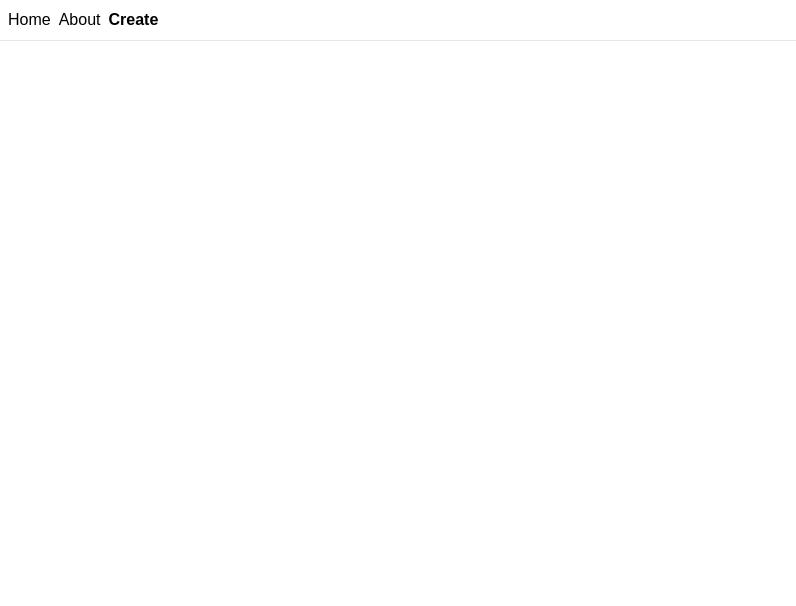
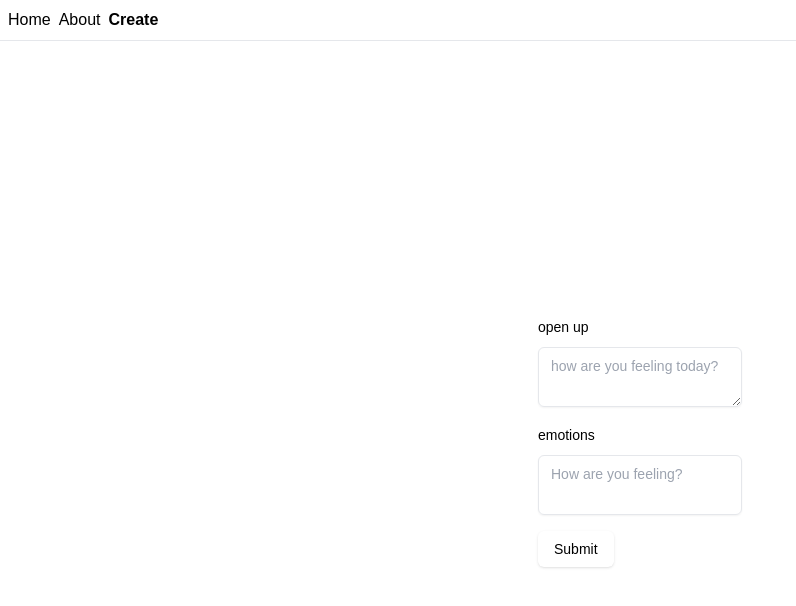
Before and after one commit to byt3h3ad/notalone, a React (Vite) app in the folder frontend/: page /create in a window 1280 px wide. Shown: the top 606 px of the page, without its empty margins (0-796 px from the left). Built offline with nearby package versions, Linux system fonts and the light colour scheme.

Commit message:
yoloing at 2024-12-22T18.18

```diff
--- a/frontend/src/components/Thought.tsx
+++ b/frontend/src/components/Thought.tsx
@@ -27,7 +27,7 @@ export const Thought: React.FC<Props> = ({
 }) => {
   const { mutate: like } = useLikeThought();
   return (
-    <Card key={_id} className="w-fit max-h-fit">
+    <Card key={_id} className="w-fit h-fit">
       <CardHeader>
         <CardDescription className="opacity-60">
           {formatDate(created_at)}
--- a/frontend/src/routes/create.lazy.tsx
+++ b/frontend/src/routes/create.lazy.tsx
@@ -1,21 +1,24 @@
+import { zodResolver } from "@hookform/resolvers/zod";
 import { createLazyFileRoute } from "@tanstack/react-router";
 import { useForm } from "react-hook-form";
+import { toast } from "sonner";
 import { z } from "zod";
-import { zodResolver } from "@hookform/resolvers/zod";
-import { toast } from "sonner";
+import { Button } from "../components/ui/button";
 import {
   Form,
   FormControl,
-  FormDescription,
   FormField,
   FormItem,
   FormLabel,
   FormMessage,
 } from "../components/ui/form";
+import { Textarea } from "../components/ui/textarea";
 
 const formSchema = z.object({
   content: z.string().min(1).max(1000),
-  emotions: z.array(z.string()).min(1),
+  emotions: z
+    .array(z.string())
+    .nonempty({ message: "Please select at least one emotion" }),
 });
 
 export const Route = createLazyFileRoute("/create")({
@@ -36,8 +39,45 @@ function RouteComponent() {
     });
   }
   return (
-    <Form {...form}>
-      <form onSubmit={form.handleSubmit(onSubmit)}></form>
-    </Form>
+    <main className="grid place-content-center min-h-screen">
+      <Form {...form}>
+        <form onSubmit={form.handleSubmit(onSubmit)} className="space-y-4">
+          <FormField
+            control={form.control}
+            name="content"
+            render={({ field }) => (
+              <FormItem>
+                <FormLabel>open up</FormLabel>
+                <FormControl>
+                  <Textarea
+                    placeholder="how are you feeling today?"
+                    {...field}
+                  />
+                </FormControl>
+                <FormMessage />
+              </FormItem>
+            )}
+          />
+          <FormField
+            control={form.control}
+            name="emotions"
+            render={({ field }) => (
+              <FormItem>
+                <FormLabel>emotions</FormLabel>
+                <FormControl>
+                  <Textarea
+                    placeholder="How are you feeling?"
+                    className="resize-none"
+                    {...field}
+                  />
+                </FormControl>
+                <FormMessage />
+              </FormItem>
+            )}
+          />
+          <Button type="submit">Submit</Button>
+        </form>
+      </Form>
+    </main>
   );
 }
--- a/frontend/src/routes/index.lazy.tsx
+++ b/frontend/src/routes/index.lazy.tsx
@@ -10,7 +10,7 @@ export const Route = createLazyFileRoute("/")({
 function RouteComponent() {
   const { data, isPending, isError } = useGetThoughts();
   return (
-    <section className="my-4">
+    <section className="my-4 grid md:auto-rows-[18rem] grid-cols-1 md:grid-cols-3 gap-4 max-w-7xl mx-auto">
       {isPending && <div>Loading...</div>}
       {isError && <div>Error...</div>}
       {data?.data.map(
```
